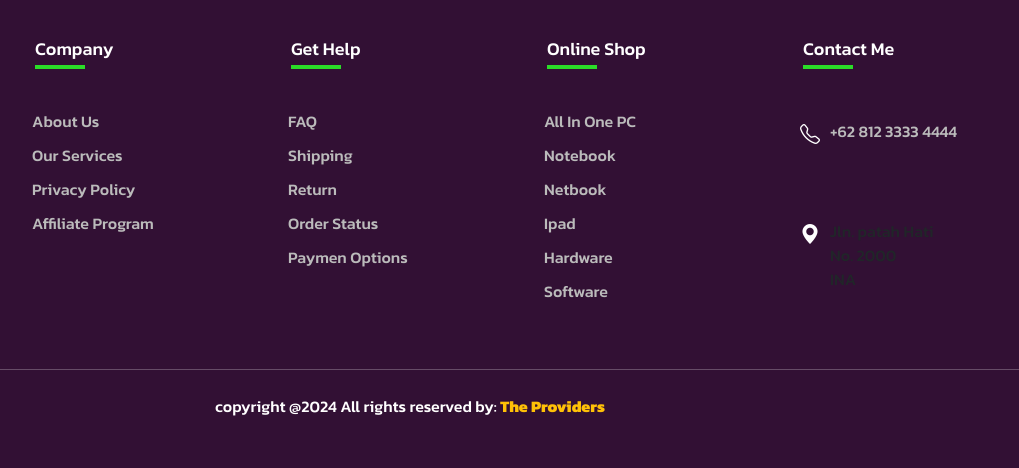
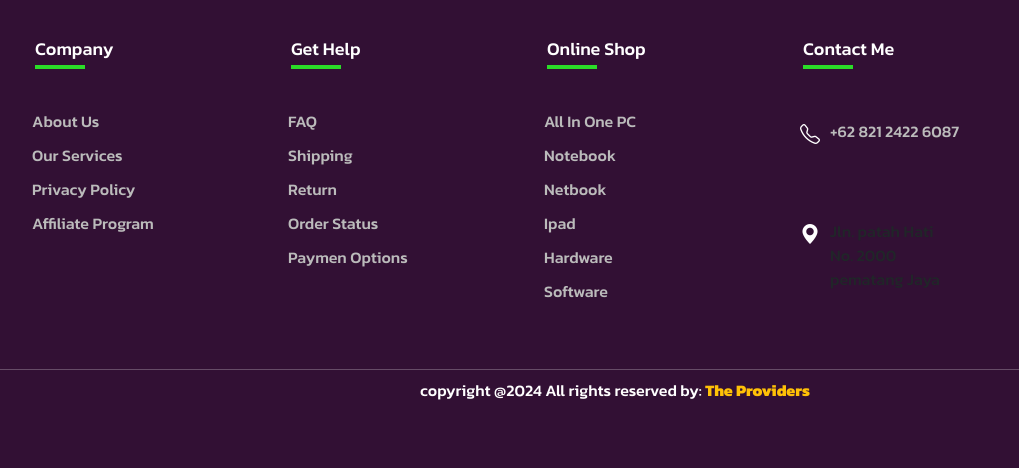
Before and after one commit to syahrial-long/coba-dulu, a plain HTML site: page index.html in a window 1280 px wide. Shown: the part 2041-2509 px from the top of the page, 0-1019 px from the left. Drawn offline with nearby package versions, Linux system fonts and the light colour scheme.

Commit message:
Update index.html

```diff
--- a/index.html
+++ b/index.html
@@ -57,7 +57,7 @@
     <div class="mybg d-flex align-items-center">
       <div class="container">
         <div class="col-6">
-          <h1 class="title">Testing Store</h1>
+          <h1 class="title">website ini masih dalam pengembangan, apakah loadnya terlalu berat di browser pada device anda?</h1>
           <p class="description">
             Kami menjual barang yang berkaitan dengan komputer termasuk VGA,
             Processor dan lain-lain
@@ -231,10 +231,10 @@
           <h4>Contact Me</h4>
           <ul>
             <li><span><i class="bi bi-telephone" aria-hidden="true"></i></span>
-              <p><a href="tel:12345678900">+62 812 3333 4444</a></p>
+              <p><a href="tel:12345678900">+62 821 2422 6087</a></p>
               </li>
               <li><span><i class="bi bi-geo-alt-fill" aria-hidden="true"></i></span>
-                <span>Jln. patah Hati <br>No. 2000 <br>INA
+                <span>Jln. patah Hati <br>No. 2000 <br> pematang Jaya
                 </span></li>
           </ul>
         </div>
@@ -257,8 +257,8 @@
 
 
 <div class="copyright">
-  <hr class="mb-4">
-  <div class="col-md-7 col-lg-8">
+  <hr class="mb-2">
+  <div class="col-md-7 col-lg-12">
     <p>copyright @2024 All rights reserved by:
       <a href="#" style="text-decoration: none;">
         <strong class="text-warning">The Providers</strong>
```
